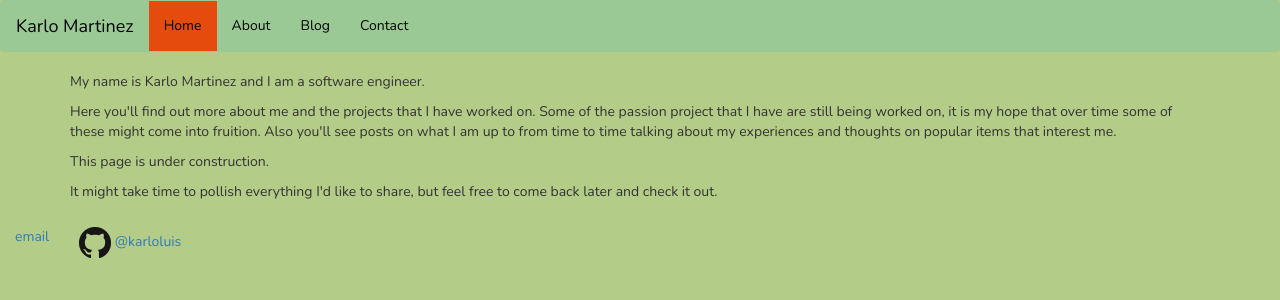
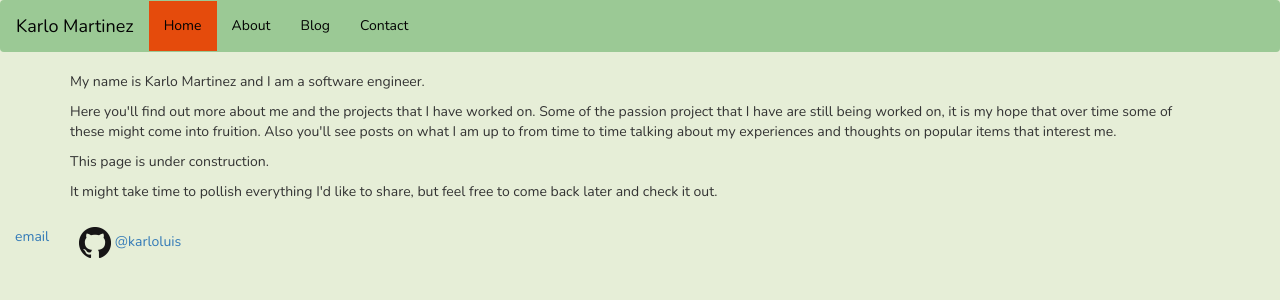
Before and after one commit to karloluis/karloluis.github.io, a Jekyll site: the page built from index.html, in a window 1280 px wide. Shown: the top 300 px of the page. Built offline with Jekyll 4.4.1, drawn with Linux system fonts in a browser that asks for light colours.

Commit message:
Styling.

```diff
--- a/_sass/palette.scss
+++ b/_sass/palette.scss
@@ -6,7 +6,7 @@ $color3: #e3d26f; //rgba(227, 210, 111, 100)
 $color4: #9bc995; //rgba(155, 201, 149, 100)
 $color5: #e54b0c; //rgba(229, 75, 12, 100)
 
-$blend: #b3cc88;
+$light4: #e6eed7;
 
 $lightfont: #cccccc;
 $darkfont: #030303;
--- a/assets/css/style.scss
+++ b/assets/css/style.scss
@@ -5,7 +5,7 @@
 
 body {
   font-family: 'Nunito', sans-serif;
-  background-color: $blend;
+  background-color: $light4;
 }
 
 #post-header {
```
